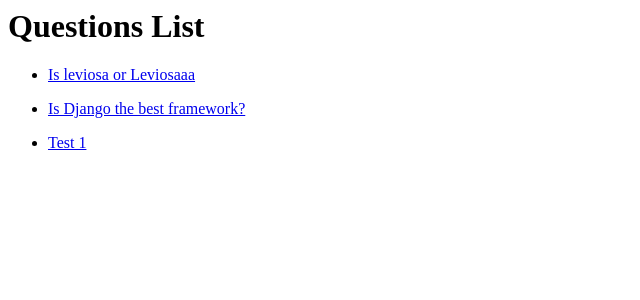
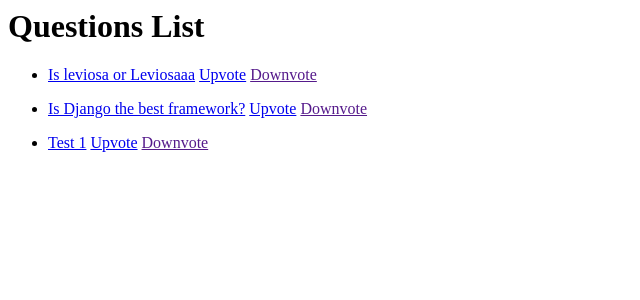
Before and after one commit to jmcuevas/quickstartguides-dev, a Django app: page /questions/all in a window 1280 px wide. Shown: the top 300 px of the page, without its empty margins (0-640 px from the left). Run offline with Django 3.2, Linux system fonts and the light colour scheme; a user stored in the database is signed in; data comes from the database, SQL or seed files in the repository; both versions use the stored data as it was after the commit.

Commit message:
Feature: Question Upvote Added functionality to upvote a question Add questions/upvote/question_id URL Add upvote view Include upvote button in list.html

```diff
--- a/questions/templates/questions/list.html
+++ b/questions/templates/questions/list.html
@@ -11,6 +11,10 @@
                     <input type="submit" value="Delete">
                 </form>
             {% endif %}
+            {% if user.is_authenticated %}
+                <a href="{% url 'question_upvote' question.pk %}">Upvote</a>
+                <a href="">Downvote</a>
+            {% endif %}
         </li>
     </ul>
 {% endfor %}
--- a/questions/urls.py
+++ b/questions/urls.py
@@ -10,4 +10,5 @@ urlpatterns = [
     path("edit/<int:question_id>", views.edit, name="question_edit"),
     path("update/<int:question_id>", views.update, name="question_update"),
     path("delete/<int:question_id>", views.delete, name="question_delete"),
+    path("upvote/<int:question_id>", views.upvote, name="question_upvote"),
 ]
--- a/questions/views.py
+++ b/questions/views.py
@@ -3,7 +3,7 @@ from django.http import HttpResponseRedirect
 from django.urls import reverse
 
 from django import forms
-from .models import Question, Answer
+from .models import Question, Answer, Vote
 
 # ----- Forms -----
 
@@ -143,3 +143,52 @@ def delete(request, question_id):
         print("---views.delete: not POST method---")
 
     return HttpResponseRedirect(reverse('questions_list_all'))
+
+def upvote(request, question_id):
+
+    # Check if question exists
+    try:
+        question = Question.objects.get(pk=question_id)
+    except Question.DoesNotExist:
+        print("---Question does not exists---")
+        return HttpResponseRedirect(reverse("questions_list_all"))
+
+    # User should be logged in
+    if request.user.is_authenticated:
+
+        # User can only upvote a question once
+        try:
+            vote = Vote.objects.get(user=request.user, question=question)
+        except Vote.DoesNotExist:
+            print("Vote does not exist")
+            vote = None
+
+        # Create new upvote
+        if vote is None:
+            upvote = Vote(user=request.user, question=question, upvote=True)
+            upvote.save()
+            print("---Question Upvoted---")
+
+        # Question is already voted
+        else:
+            if vote.upvote:
+                print("---User can only upvote question once---")
+                # User can oly upvote the question once
+                # Redirect
+            else:
+                vote.delete()
+                print("---Upvote deleted---")
+
+        update_total_votes(question)
+
+    return HttpResponseRedirect(reverse("questions_list_all"))
+
+
+# ----- Helpers -----
+
+def update_total_votes(question):
+    upvotes = Vote.objects.filter(question=question, upvote = True).count()
+    downvotes = Vote.objects.filter(question=question, upvote = False).count()
+    print(f"---Total votes: {upvotes} - {downvotes}---")
+    question.total_votes = upvotes - downvotes
+    question.save()
```
Also changed, not shown: db.sqlite3.
